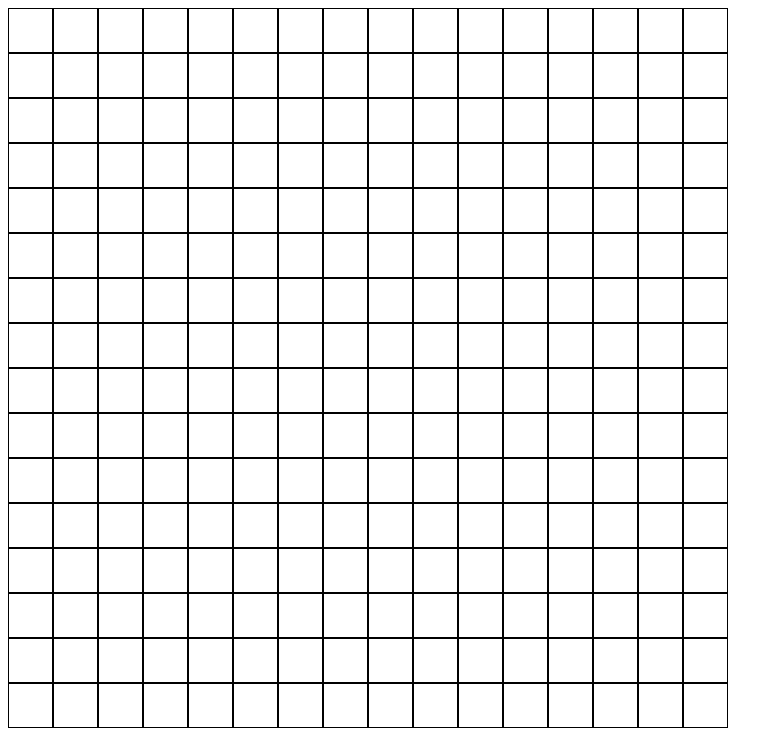
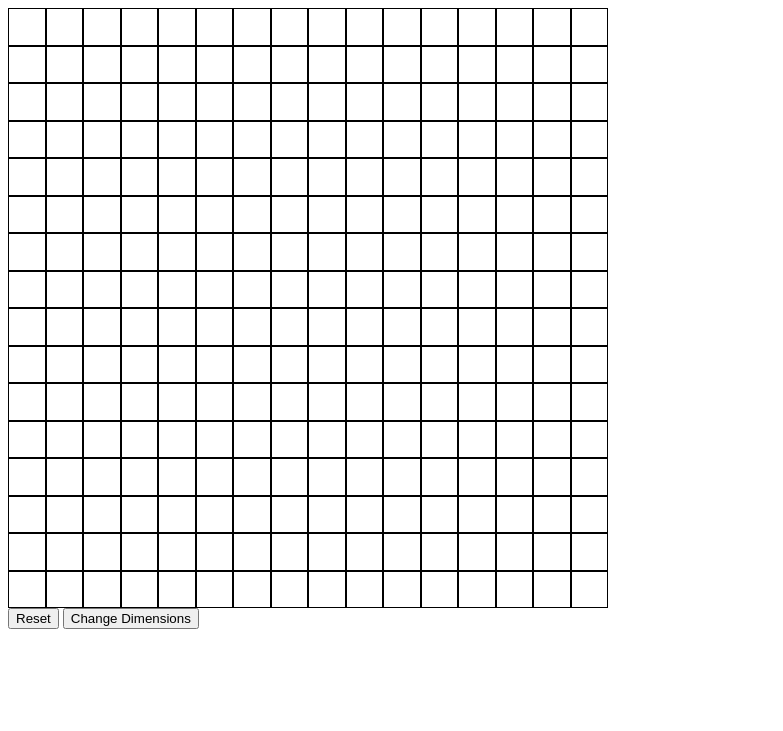
Before and after one commit to axelmortimer/etch-a-sketch, a plain HTML site: page index.html in a window 1280 px wide. Shown: the whole page, without its empty margins (0-783 px from the left). Drawn offline with Linux system fonts and the light colour scheme.

Commit message:
Completed all core tasks

```diff
--- a/index.html
+++ b/index.html
@@ -9,5 +9,7 @@
 <body>
    <div class="grid"></div>
    <script type="text/javascript" src="script.js"></script>
+   <button onclick="reset()">Reset</button>
+   <button onclick="changeDimensions()">Change Dimensions</button>
 </body>
 </html>
--- a/script.js
+++ b/script.js
@@ -2,10 +2,12 @@ const BLOCK_CONTAINER = document.querySelector('.grid');
 
 let gridLength = 16;
 
+function generateGrid() {
+
    // Dynamically adapts CSS to user's selected grid size
    const STYLESHEET = document.styleSheets[0];
    let gridCSS;
-let blockLength = 720 / gridLength;
+   let blockLength = 600 / gridLength;
    for (let i = 0; i < STYLESHEET.cssRules.length; i++) {
       if (STYLESHEET.cssRules[i].selectorText === '.block') {
          gridCSS = STYLESHEET.cssRules[i];
@@ -15,10 +17,42 @@ gridCSS.style.setProperty('width', blockLength + 'px');
    gridCSS.style.setProperty('height', blockLength + 'px');
 
 
-// Iteratively creates BLOCK divs
+   // Iteratively creates block divs
+   let newBlock;
    let totalBlocks = gridLength * gridLength;
    for (let i = 0; i < totalBlocks; i++) {
-   let newBlock = document.createElement('div');
+      newBlock = document.createElement('div');
       newBlock.classList.add('block');
       BLOCK_CONTAINER.appendChild(newBlock);
    }
+
+   // Adds event listeners to all blocks
+   const gridList = BLOCK_CONTAINER.querySelectorAll('div');
+   gridList.forEach(function (blockInstance) {
+      blockInstance.addEventListener('mouseover', () => {
+         blockInstance.classList.add('hover');
+      });
+   });
+
+}
+
+// Allow user to change dimensions on button click
+function changeDimensions() {
+   gridLength = prompt("Enter your desired height/length (max of 100):");
+   if (gridLength >= 100) {
+      alert("You fucking idiot! I said no more than 100!");
+      return;
+   }
+   reset();
+}
+
+// Resets grid
+function reset() {
+   const DELETED_BLOCKS = BLOCK_CONTAINER.querySelectorAll('div');
+   DELETED_BLOCKS.forEach(function (blockInstance) {
+      BLOCK_CONTAINER.removeChild(blockInstance);
+   });
+   generateGrid();
+}
+
+generateGrid();
--- a/styles.css
+++ b/styles.css
@@ -1,11 +1,15 @@
 .grid {
    display: flex;
    flex-wrap: wrap;
-   width: 720px;
-   height: 720px;
+   width: 600px;
+   height: 600px;
 }
 
 .block {
    box-sizing: border-box;
    border: 1px solid #000;
 }
+
+.hover {
+   background-color: #000;
+}
```
Lines whose indentation alone changed are shown as unchanged.
